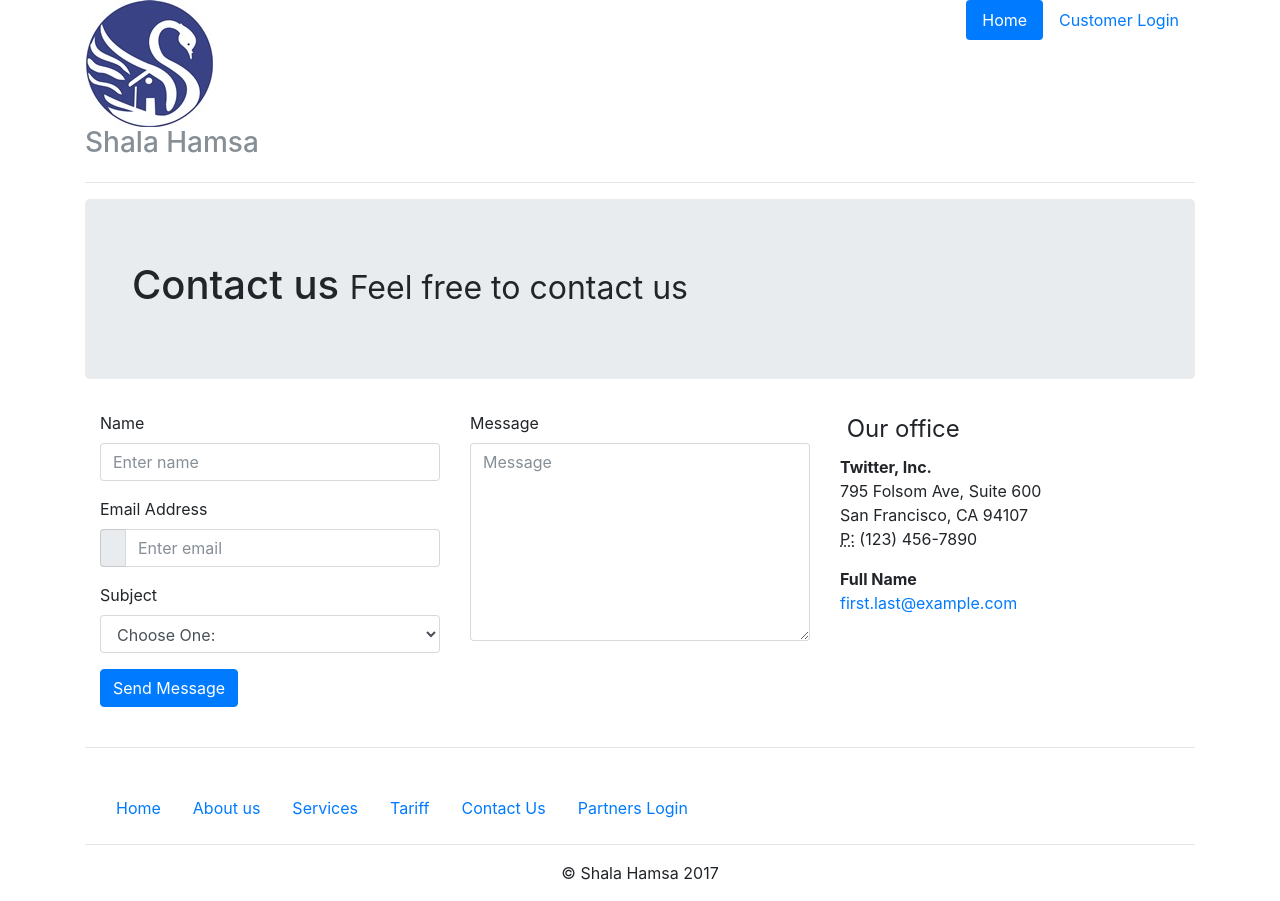
After one commit to nirmal2013/SampleSH, a PHP site: page /contact-us.php in a window 1280 px wide. The commit adds this page. Run offline with PHP 8.4, Linux system fonts and the light colour scheme; some libraries are stand-ins or nearby versions.

Commit message:
support pages
support pages added

```diff
--- /dev/null
+++ b/about-us.php
@@ -0,0 +1,5 @@
+<?php include 'header.php'; ?>
+<hr class="style1">
+
+
+<?php include "footer.php"; ?>
--- /dev/null
+++ b/contact-us.php
@@ -0,0 +1,80 @@
+<?php include 'header.php'; ?>
+<hr class="style1">
+
+<div class="jumbotron jumbotron-sm">
+    <div class="container">
+        <div class="row">
+            <div class="col-sm-12 col-lg-12">
+                <h1 class="h1">
+                    Contact us <small>Feel free to contact us</small></h1>
+            </div>
+        </div>
+    </div>
+</div>
+<div class="container">
+    <div class="row">
+        <div class="col-md-8">
+            <div class="well well-sm">
+                <form>
+                <div class="row">
+                    <div class="col-md-6">
+                        <div class="form-group">
+                            <label for="name">
+                                Name</label>
+                            <input type="text" class="form-control" id="name" placeholder="Enter name" required="required" />
+                        </div>
+                        <div class="form-group">
+                            <label for="email">
+                                Email Address</label>
+                            <div class="input-group">
+                                <span class="input-group-addon"><span class="glyphicon glyphicon-envelope"></span>
+                                </span>
+                                <input type="email" class="form-control" id="email" placeholder="Enter email" required="required" /></div>
+                        </div>
+                        <div class="form-group">
+                            <label for="subject">
+                                Subject</label>
+                            <select id="subject" name="subject" class="form-control" required="required">
+                                <option value="na" selected="">Choose One:</option>
+                                <option value="service">General Customer Service</option>
+                                <option value="suggestions">Suggestions</option>
+                                <option value="product">Product Support</option>
+                            </select>
+                        </div>
+                    </div>
+                    <div class="col-md-6">
+                        <div class="form-group">
+                            <label for="name">
+                                Message</label>
+                            <textarea name="message" id="message" class="form-control" rows="9" cols="25" required="required"
+                                placeholder="Message"></textarea>
+                        </div>
+                    </div>
+                    <div class="col-md-12">
+                        <button type="submit" class="btn btn-primary pull-right" id="btnContactUs">
+                            Send Message</button>
+                    </div>
+                </div>
+                </form>
+            </div>
+        </div>
+        <div class="col-md-4">
+            <form>
+            <legend><span class="glyphicon glyphicon-globe"></span> Our office</legend>
+            <address>
+                <strong>Twitter, Inc.</strong><br>
+                795 Folsom Ave, Suite 600<br>
+                San Francisco, CA 94107<br>
+                <abbr title="Phone">
+                    P:</abbr>
+                (123) 456-7890
+            </address>
+            <address>
+                <strong>Full Name</strong><br>
+                <a href="mailto:#">first.last@example.com</a>
+            </address>
+            </form>
+        </div>
+    </div>
+</div>
+<?php include "footer.php"; ?>
--- a/footer.php
+++ b/footer.php
@@ -9,16 +9,16 @@
            <a class="nav-link active" href="index.php">Home</a>
          </li>
          <li class="nav-item">
-           <a class="nav-link" href="#">About us</a>
+           <a class="nav-link" href="about-us.php">About us</a>
          </li>
          <li class="nav-item">
-           <a class="nav-link" href="#">Services</a>
+           <a class="nav-link" href="services.php">Services</a>
          </li>
          <li class="nav-item">
-           <a class="nav-link" href="#">Tariff</a>
+           <a class="nav-link" href="tariff.php">Tariff</a>
          </li>
          <li class="nav-item">
-           <a class="nav-link" href="#">Contact Us</a>
+           <a class="nav-link" href="contact-us.php">Contact Us</a>
          </li>
          <li class="nav-item">
            <a class="nav-link" href="#">Partners Login</a>
--- /dev/null
+++ b/tariff.php
@@ -0,0 +1,5 @@
+<?php include 'header.php'; ?>
+<hr class="style1">
+
+
+<?php include "footer.php"; ?>
```
Also changed, not shown: services.php (added, +36 -0 lines).
